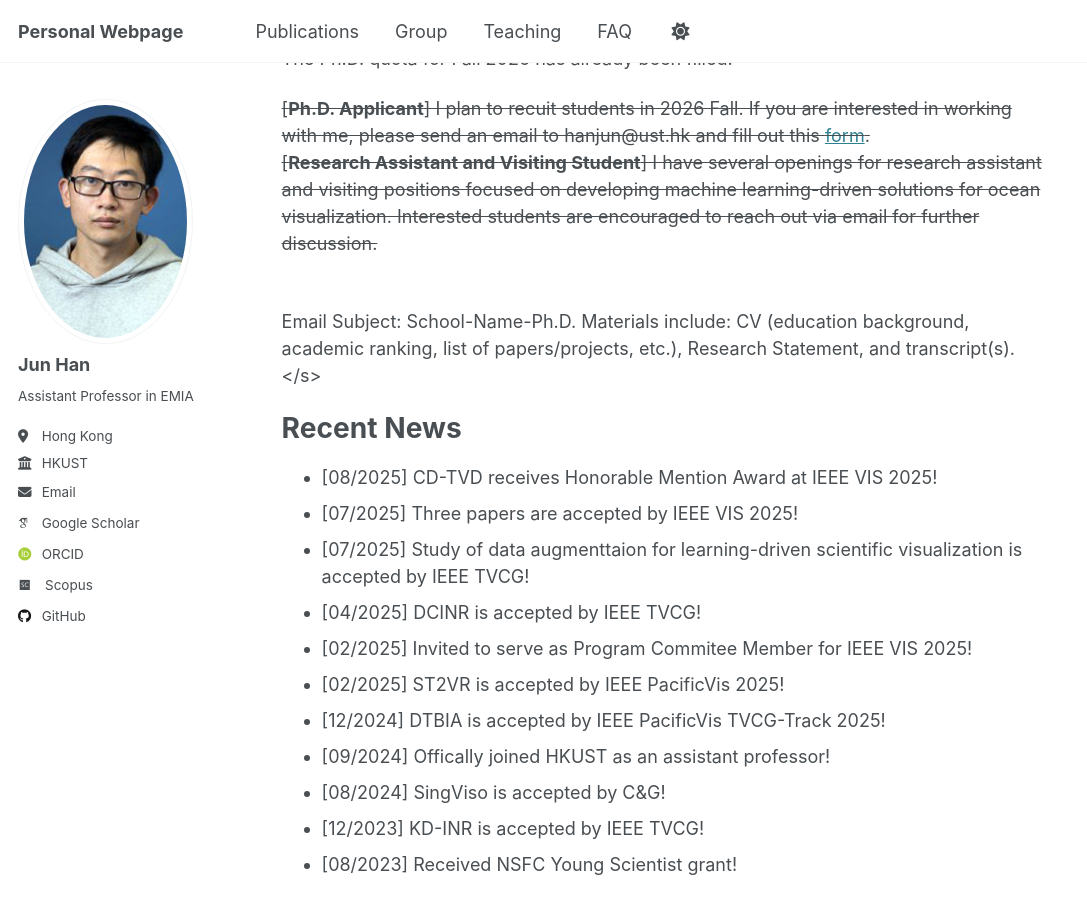
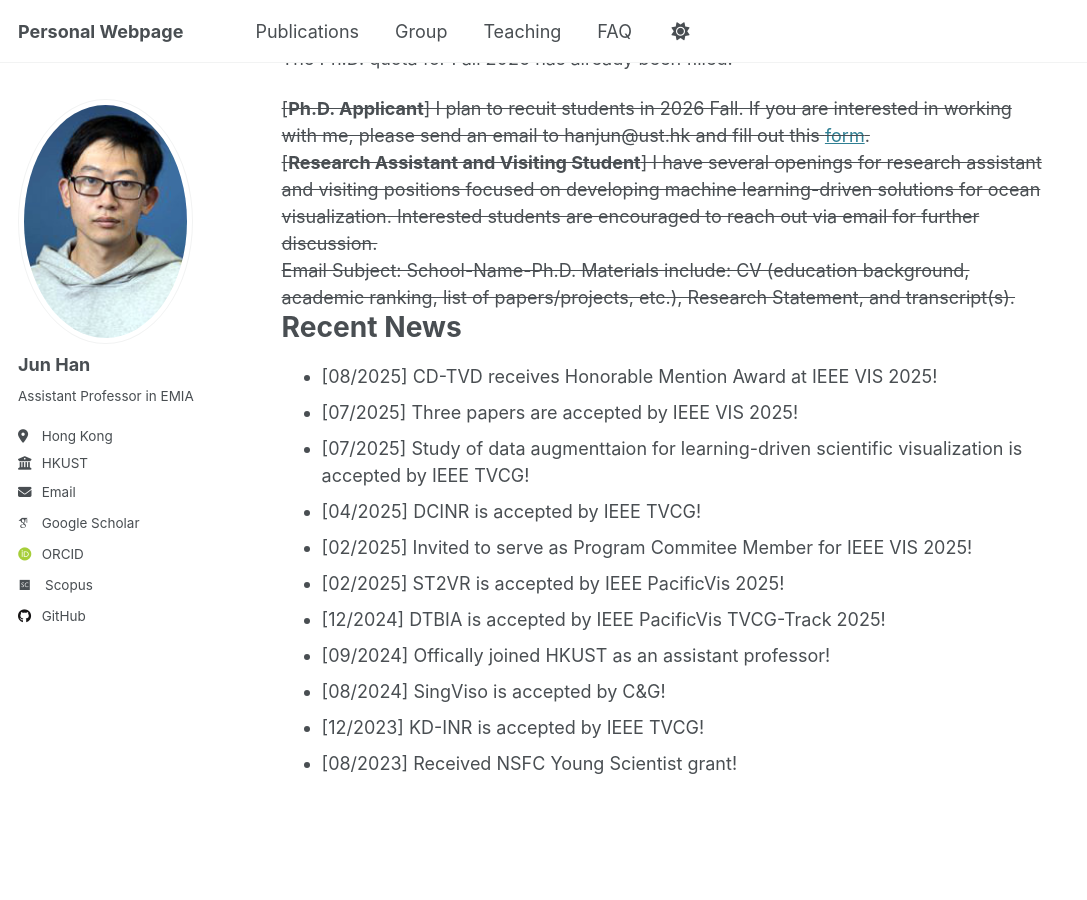
Before and after one commit to stevenhan1991/stevenhan1991.github.io, a Jekyll site: the page built from _pages/about.md, in a window 1280 px wide and 900 px high, scrolled down 811 px. Shown: the whole window, without its empty margins (0-1087 px from the left). Built offline with Jekyll 4.4.1, drawn with Linux system fonts in a browser that asks for light colours; some web fonts are replaced.

```diff
--- a/_pages/about.md
+++ b/_pages/about.md
@@ -27,7 +27,7 @@ The Ph.D. quota for Fall 2026 has already been filled.
 
 <br />
 
-[<b>Research Assistant and Visiting Student</b>] I have several openings for research assistant and visiting positions focused on developing machine learning-driven solutions for ocean visualization. Interested students are encouraged to reach out via email for further discussion. </s>
+[<b>Research Assistant and Visiting Student</b>] I have several openings for research assistant and visiting positions focused on developing machine learning-driven solutions for ocean visualization. Interested students are encouraged to reach out via email for further discussion.
 <br />
 
 Email Subject: School-Name-Ph.D.
```
